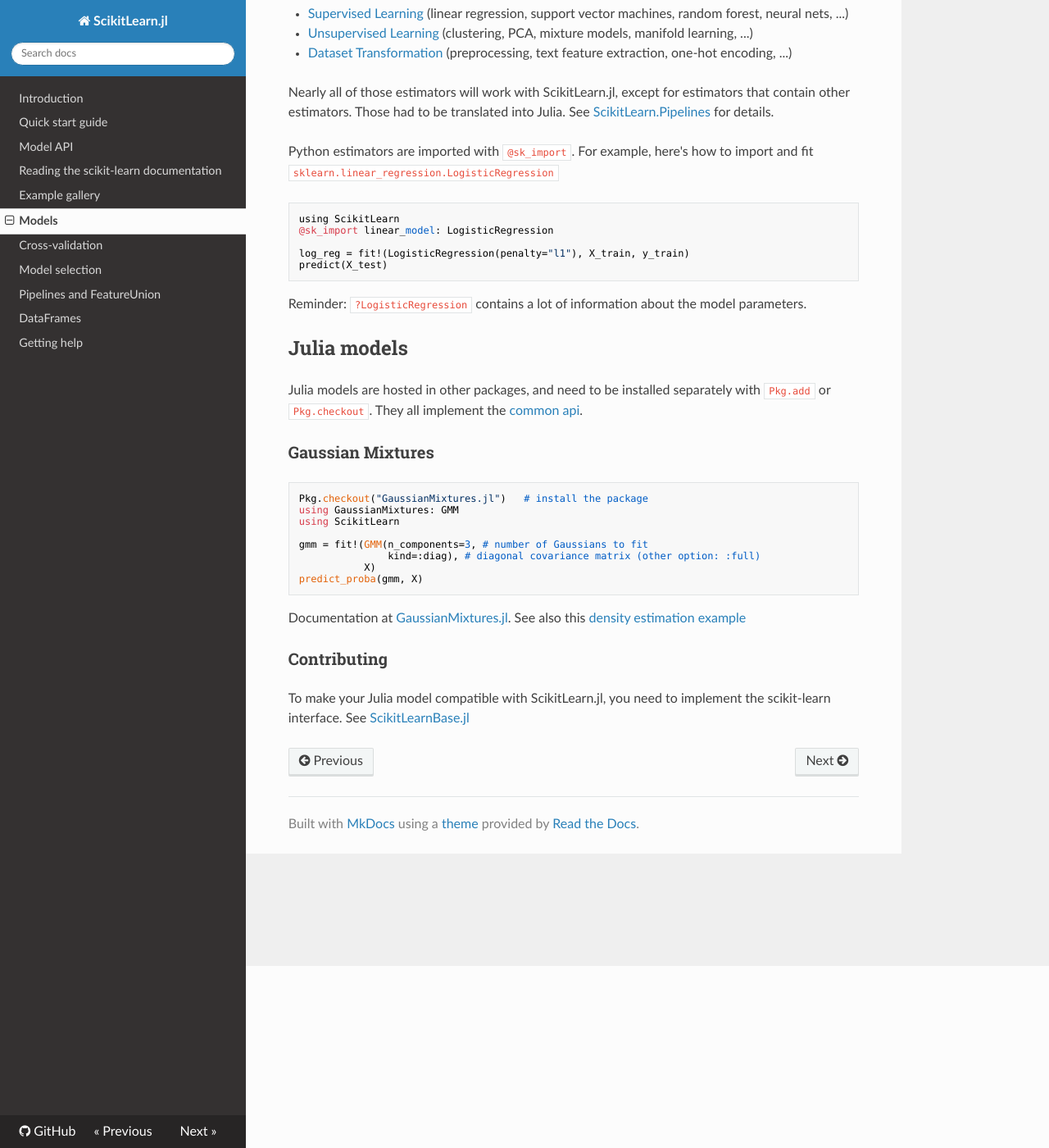
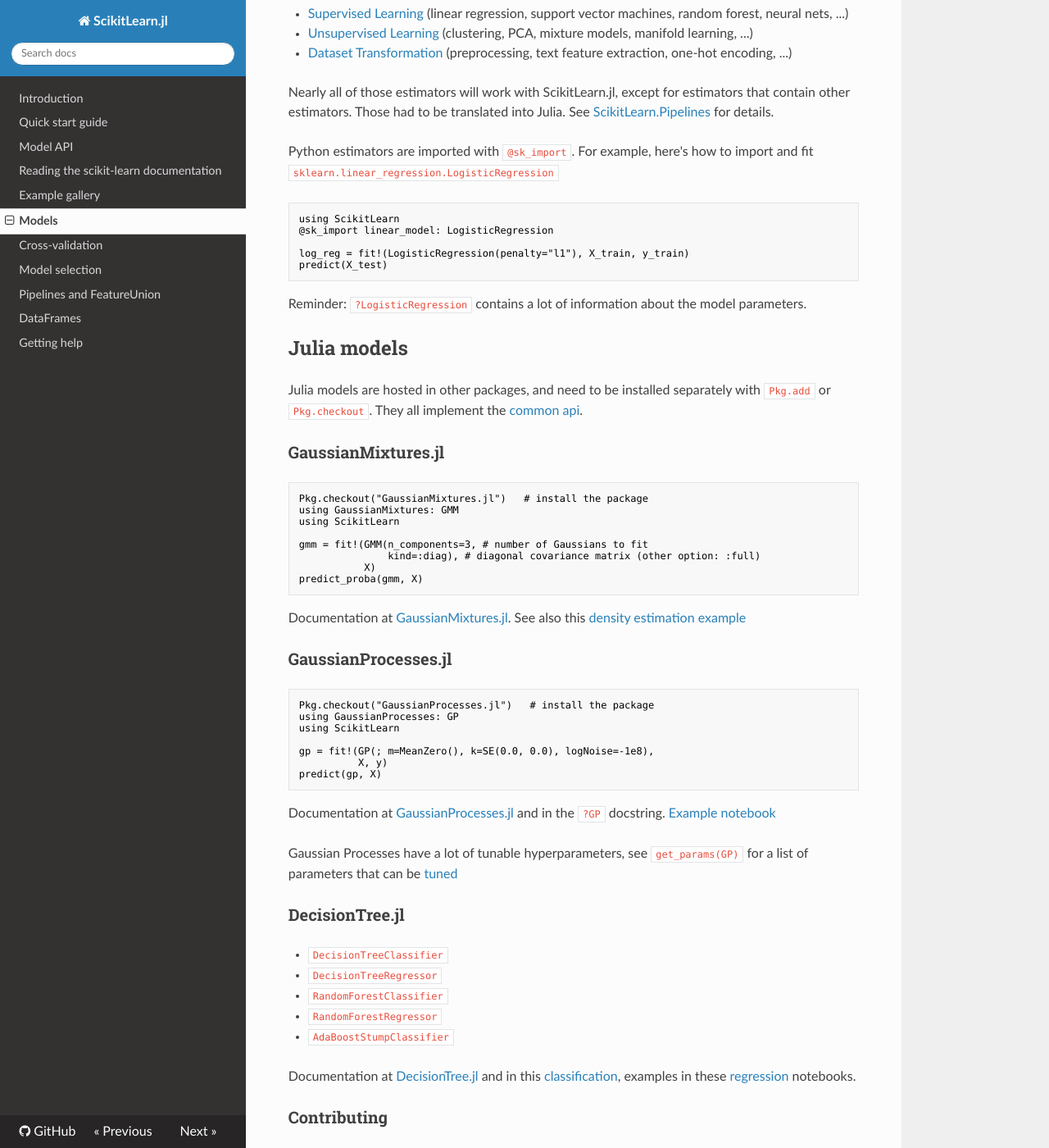
Before and after one commit to cstjean/ScikitLearn.jl, an MkDocs documentation site: the page built from docs/models.md, in a window 1280 px wide and 1400 px high, scrolled down 222 px. Shown: the whole window at 82% size. Built offline with MkDocs 1.6.1, drawn with Linux system fonts in a browser that asks for light colours; nearby versions of some CDN libraries; old or Windows-style settings are respelled for this version of MkDocs.

Commit message:
Added GaussianProcesses.jl and DecisionTree.jl sections in models.md

````diff
--- a/docs/models.md
+++ b/docs/models.md
@@ -15,7 +15,7 @@
 Python estimators are imported with `@sk_import`. For example, here's how to import
 and fit `sklearn.linear_regression.LogisticRegression`
 
-```
+```julia
 using ScikitLearn
 @sk_import linear_model: LogisticRegression
 
@@ -34,9 +34,9 @@
 Julia models are hosted in other packages, and need to be installed separately
 with `Pkg.add` or `Pkg.checkout`. They all implement the [common api](api.md).
 
-### Gaussian Mixtures
+### GaussianMixtures.jl
 
-```
+```julia
 Pkg.checkout("GaussianMixtures.jl")   # install the package
 using GaussianMixtures: GMM
 using ScikitLearn
@@ -49,6 +49,33 @@
 
 Documentation at [GaussianMixtures.jl](https://github.com/davidavdav/GaussianMixtures.jl). See also this [density estimation example](https://github.com/cstjean/ScikitLearn.jl/blob/master/examples/Density_Estimation_Julia.ipynb)
 
+### GaussianProcesses.jl
+
+```julia
+Pkg.checkout("GaussianProcesses.jl")   # install the package
+using GaussianProcesses: GP
+using ScikitLearn
+
+gp = fit!(GP(; m=MeanZero(), k=SE(0.0, 0.0), logNoise=-1e8),
+          X, y)
+predict(gp, X)
+```
+
+Documentation at [GaussianProcesses.jl](https://github.com/STOR-i/GaussianProcesses.jl) and in the `?GP` docstring. [Example notebook](https://github.com/cstjean/ScikitLearn.jl/blob/master/examples/Gaussian_Processes_Julia.ipynb)
+
+Gaussian Processes have a lot of tunable hyperparameters, see `get_params(GP)`
+for a list of parameters that can be [tuned](model_selection.md)
+
+### DecisionTree.jl
+
+- `DecisionTreeClassifier`
+- `DecisionTreeRegressor`
+- `RandomForestClassifier`
+- `RandomForestRegressor`
+- `AdaBoostStumpClassifier`
+
+Documentation at [DecisionTree.jl](https://github.com/bensadeghi/DecisionTree.jl#scikitlearnjl) and in this [classification](https://github.com/cstjean/ScikitLearn.jl/blob/master/examples/Classifier_Comparison_Julia.ipynb), examples in these [regression](https://github.com/cstjean/ScikitLearn.jl/blob/master/examples/Decision_Tree_Regression_Julia.ipynb) notebooks.
+
 ### Contributing
 
 To make your Julia model compatible with ScikitLearn.jl, you need to implement
````
Also changed, not shown: NEWS.md (+7 -1 lines).
